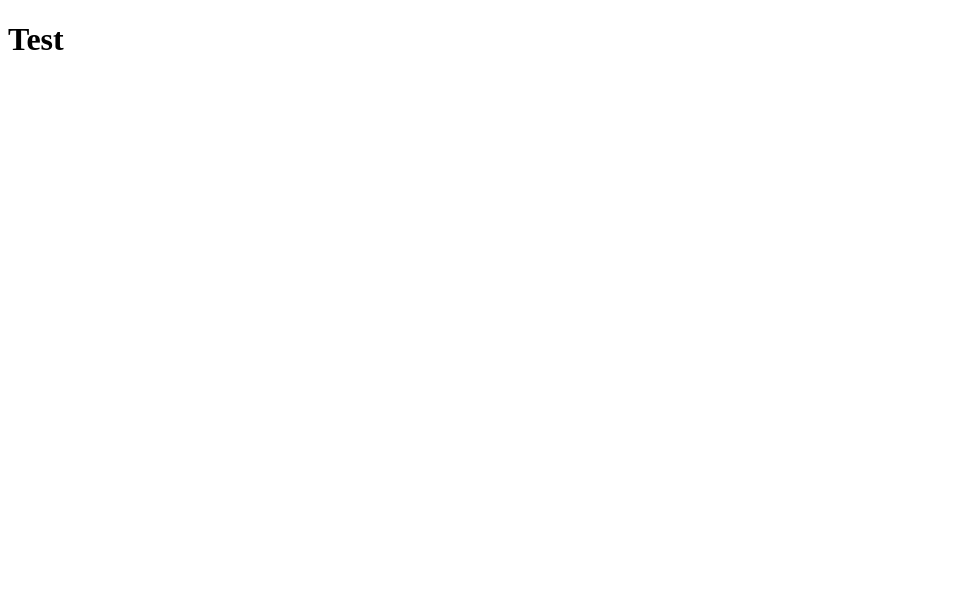
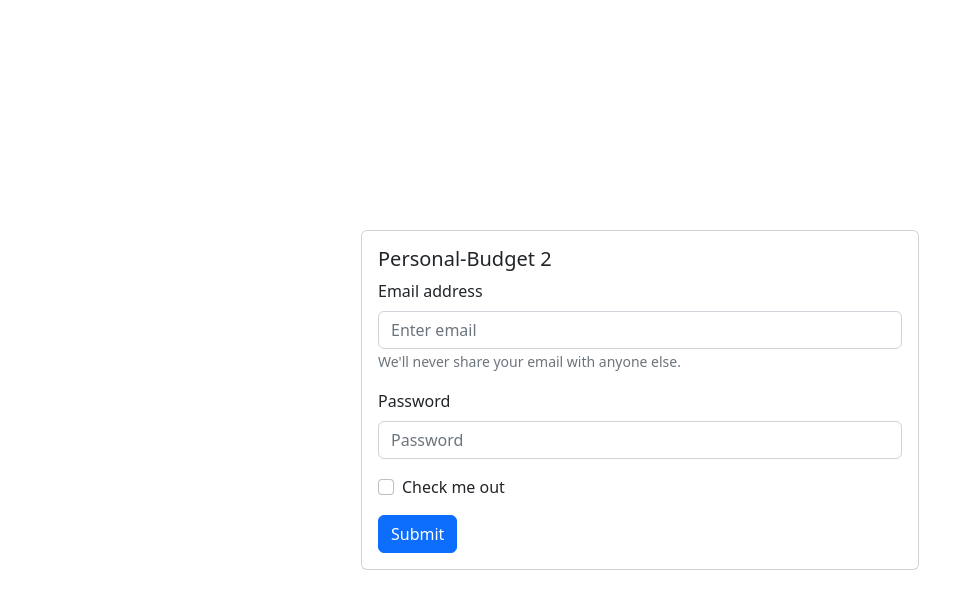
Before and after one commit to WilldiazRaM/nodejs-personal-budget2, a website: page public/index.html in a window 1280 px wide. Shown: the whole page, without its empty margins (0-974 px from the left). Drawn offline with nearby package versions, Linux system fonts and the light colour scheme.

Commit message:
se agrega primera interfaz grafica login

```diff
--- a/public/index.html
+++ b/public/index.html
@@ -1,11 +1,40 @@
 <!DOCTYPE html>
 <html lang="en">
+
 <head>
     <meta charset="UTF-8">
+    <meta http-equiv="X-UA-Compatible" content="IE=edge">
     <meta name="viewport" content="width=device-width, initial-scale=1.0">
     <title>MyFirstAppJS</title>
+    <link href="https://cdn.jsdelivr.net/npm/bootstrap@5.2.3/dist/css/bootstrap.min.css" rel="stylesheet" integrity="sha384-rbsA2VBKQhggwzxH7pPCaAqO46MgnOM80zW1RWuH61DGLwZJEdK2Kadq2F9CUG65" crossorigin="anonymous">
 </head>
+
 <body>
-    <h1> Test</h1>
+    <div class="container d-flex justify-content-center align-items-center vh-100">
+        <div class="card w-50">
+            <div class="card-body">
+                <h5 class="card-title">Personal-Budget 2</h5>
+                <form>
+                    <div class="mb-3">
+                        <label for="exampleInputEmail1" class="form-label">Email address</label>
+                        <input type="email" class="form-control" id="exampleInputEmail1" aria-describedby="emailHelp" placeholder="Enter email">
+                        <small id="emailHelp" class="form-text text-muted">We'll never share your email with anyone else.</small>
+                    </div>
+                    <div class="mb-3">
+                        <label for="exampleInputPassword1" class="form-label">Password</label>
+                        <input type="password" class="form-control" id="exampleInputPassword1" placeholder="Password">
+                    </div>
+                    <div class="mb-3 form-check">
+                        <input type="checkbox" class="form-check-input" id="exampleCheck1">
+                        <label class="form-check-label" for="exampleCheck1">Check me out</label>
+                    </div>
+                    <button type="submit" class="btn btn-primary">Submit</button>
+                </form>
+            </div>
+        </div>
+    </div>
+
+    <script src="https://cdn.jsdelivr.net/npm/bootstrap@5.2.3/dist/js/bootstrap.bundle.min.js" integrity="sha384-kenU1KFdBIe4zVF0s0G1M5b4hcpxyD9F7jL+jjXkk+Q2h455rYXK/7HAuoJl+0I4" crossorigin="anonymous"></script>
 </body>
+
 </html>
```
